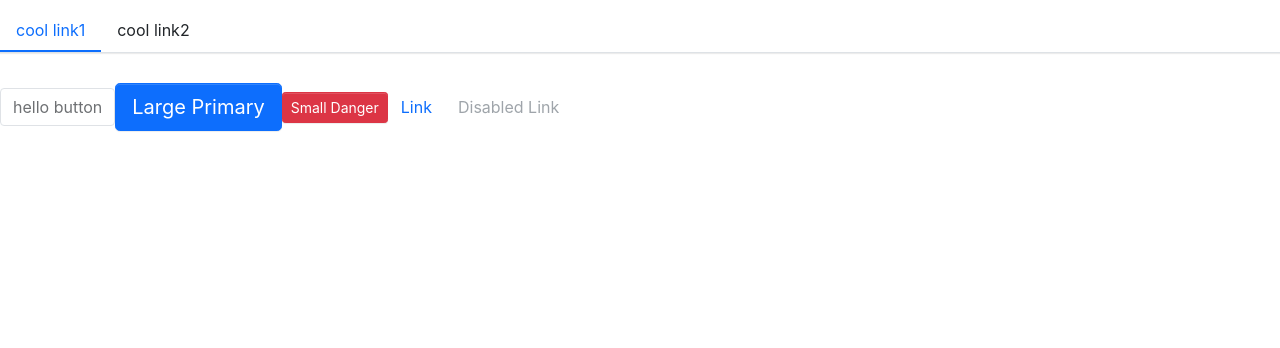
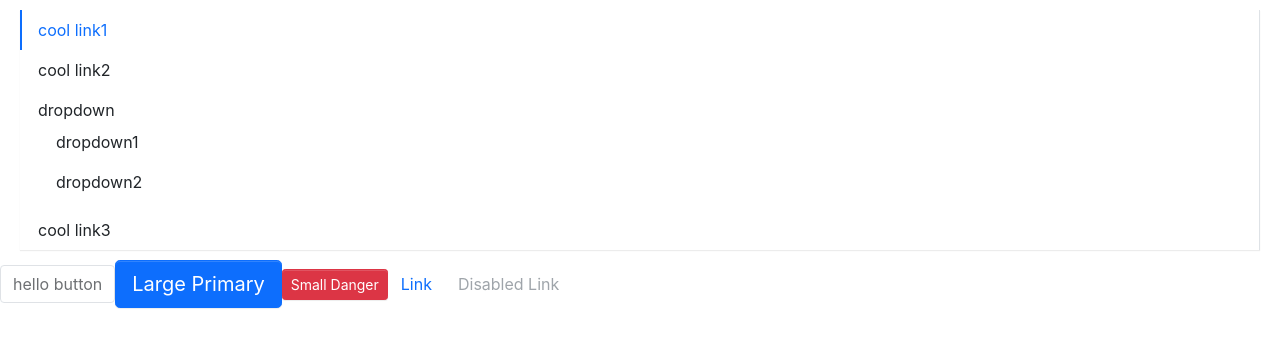
Before and after one commit to superJeff666/myComponents, a React (Create React App) app: page / in a window 1280 px wide. Shown: the top 348 px of the page. Built offline with nearby package versions, Linux system fonts and the light colour scheme.

Commit message:
完成menu所有功能和单元测试

```diff
--- a/src/App.tsx
+++ b/src/App.tsx
@@ -2,14 +2,26 @@
 import Button, { ButtonType, ButtonSize } from "./components/Button/button";
 import Menu from "./components/Menu/menu";
 import MenuItem from "./components/Menu/menuItem";
-
+import SubMenu from "./components/Menu/subMenu";
 function App() {
   return (
     <div className="App" style={{ marginTop: "10px" }}>
       <header className="App-header">
-        <Menu defaultIndex={0} onSelect={(index) => {alert(index)}}>
-          <MenuItem index={0}>cool link1</MenuItem>
-          <MenuItem index={1}>cool link2</MenuItem>
+        <Menu
+          defaultIndex="0"
+          onSelect={(index) => {
+            alert(index);
+          }}
+          mode="vertical"
+          defaultOpenSubMenus={["2"]}
+        >
+          <MenuItem>cool link1</MenuItem>
+          <MenuItem>cool link2</MenuItem>
+          <SubMenu title="dropdown">
+            <MenuItem>dropdown1</MenuItem>
+            <MenuItem>dropdown2</MenuItem>
+          </SubMenu>
+          <MenuItem>cool link3</MenuItem>
         </Menu>
         <Button disabled>hello button</Button>
         <Button
--- a/src/components/Menu/_style.scss
+++ b/src/components/Menu/_style.scss
@@ -27,6 +27,23 @@
     }
   }
 }
+.viking-submenu.menu-opened {
+  display: block;
+}
+.menu-horizontal {
+  >.menu-item {
+    border-bottom: $menu-item-active-border-width solid transparent;
+  }
+  .viking-submenu {
+    position: absolute;
+    background: $white;
+    z-index: 100;
+    top: calc(100% + 8px);
+    left: 0;
+    border: $menu-border-width solid $menu-border-color;
+    box-shadow: $submenu-box-shadow;
+  }
+}
 
 .menu-vertical {
   flex-direction: column;
@@ -42,3 +59,21 @@
     }
   }
 }
+.submenu-item {
+  position: relative;
+}
+.viking-submenu {
+  display: none;
+  list-style: none;
+  padding-left: 0;
+  white-space: nowrap;
+  .menu-item {
+    padding: $menu-item-padding-y $menu-item-padding-x;
+    cursor: pointer;
+    transition: $menu-transition;
+    color: $body-color;
+    &.is-active, &:hover {
+      color: $menu-item-active-color !important;
+    }
+  }
+}
--- a/src/components/Menu/menu.tsx
+++ b/src/components/Menu/menu.tsx
@@ -1,48 +1,79 @@
 import React, { useState, createContext } from "react";
 import classNames from "classnames";
+import { MenuItemProps } from "./menuItem";
 
 type MenuMode = "horizontal" | "vertical";
-type SelectCallBack = (selectedIndex: number) => void;
+type SelectCallBack = (selectedIndex: string) => void;
 export interface MenuProps {
-  defaultIndex?: number;
+  defaultIndex?: string;
   className?: string;
   mode?: MenuMode;
   style?: React.CSSProperties;
   onSelect?: SelectCallBack;
+  defaultOpenSubMenus?: string[];
 }
 
 interface IMenuContext {
-  index: number;
+  index: string;
   onSelect?: SelectCallBack;
+  mode?: MenuMode;
+  defaultOpenSubMenus?: string[];
 }
-export const MenuContext = createContext<IMenuContext>({ index: 0 });
+export const MenuContext = createContext<IMenuContext>({ index: "0" });
 const Menu: React.FC<MenuProps> = (props) => {
-  const { className, mode, style, children, defaultIndex, onSelect } = props;
+  const {
+    className,
+    mode,
+    style,
+    children,
+    defaultIndex,
+    onSelect,
+    defaultOpenSubMenus,
+  } = props;
   const [currentActive, setActive] = useState(defaultIndex);
 
   const classes = classNames("viking-menu", className, {
     "menu-vertical": mode === "vertical",
+    "menu-horizontal": mode !== "vertical",
   });
-  const handleClick = (index: number) => {
+  const handleClick = (index: string) => {
     setActive(index);
     if (onSelect) {
       onSelect(index);
     }
   };
   const passedContext: IMenuContext = {
-    index: currentActive ? currentActive : 0,
+    index: currentActive ? currentActive : "0",
     onSelect: handleClick,
+    mode,
+    defaultOpenSubMenus,
+  };
+  const renderChildren = () => {
+    return React.Children.map(children, (child, index) => {
+      const childElement = child as React.FunctionComponentElement<
+        MenuItemProps
+      >;
+      const { displayName } = childElement.type;
+      if (displayName === "MenuItem" || displayName === "SubMenu") {
+        return React.cloneElement(childElement, { index: index.toString() });
+      } else {
+        console.error(
+          "Warning: Menu has a child which is not a MenItem component"
+        );
+      }
+    });
   };
   return (
     <ul className={classes} style={style} data-testid="test-menu">
       <MenuContext.Provider value={passedContext}>
-        {children}
+        {renderChildren()}
       </MenuContext.Provider>
     </ul>
   );
 };
 Menu.defaultProps = {
-  defaultIndex: 0,
+  defaultIndex: "0",
   mode: "horizontal",
+  defaultOpenSubMenus: [],
 };
 export default Menu;
--- a/src/components/Menu/menuItem.tsx
+++ b/src/components/Menu/menuItem.tsx
@@ -3,7 +3,7 @@
 import { MenuContext } from "./menu";
 
 export interface MenuItemProps {
-  index: number;
+  index?: string;
   disabled?: boolean;
   className?: string;
   style?: React.CSSProperties;
@@ -16,7 +16,7 @@
     "is-active": context.index === index,
   });
   const handleClick = () => {
-    if (context.onSelect && !disabled) {
+    if (context.onSelect && !disabled && typeof index === "string") {
       context.onSelect(index);
     }
   };
@@ -26,4 +26,5 @@
     </li>
   );
 };
+MenuItem.displayName = "MenuItem";
 export default MenuItem;
--- /dev/null
+++ b/src/components/Menu/subMenu.tsx
@@ -0,0 +1,85 @@
+import React, { useContext, useState, FunctionComponentElement } from "react";
+import classNames from "classnames";
+import { MenuContext } from "./menu";
+import { MenuItemProps } from "./menuItem";
+
+export interface SubMenuProps {
+  index?: string;
+  title: string;
+  className?: string;
+}
+const SubMenu: React.FC<SubMenuProps> = ({
+  index,
+  title,
+  children,
+  className,
+}) => {
+  const context = useContext(MenuContext);
+  const openedSubMenus = context.defaultOpenSubMenus as Array<string>;
+  const isOpend =
+    index && context.mode === "vertical"
+      ? openedSubMenus.includes(index)
+      : false;
+  const [menuOpen, setOpen] = useState(isOpend);
+  const classes = classNames("menu-item submenu-item", className, {
+    "is-active": context.index === index,
+  });
+  const handleClick = (e: React.MouseEvent) => {
+    e.preventDefault();
+    setOpen(!menuOpen);
+  };
+  let timer: any;
+  const handleMouse = (e: React.MouseEvent, toggle: boolean) => {
+    clearTimeout(timer);
+    e.preventDefault();
+    timer = setTimeout(() => {
+      setOpen(toggle);
+    }, 300);
+  };
+  const clickEvents =
+    context.mode === "vertical"
+      ? {
+          onClick: handleClick,
+        }
+      : {};
+  const hoverEvents =
+    context.mode !== "vertical"
+      ? {
+          onMouseEnter: (e: React.MouseEvent) => {
+            handleMouse(e, true);
+          },
+          onMouseLeave: (e: React.MouseEvent) => {
+            handleMouse(e, false);
+          },
+        }
+      : {};
+
+  const renderChildren = () => {
+    const subMenuClasses = classNames("viking-submenu", {
+      "menu-opened": menuOpen,
+    });
+    const childComponent = React.Children.map(children, (child, i) => {
+      const childElement = child as FunctionComponentElement<MenuItemProps>;
+      if (childElement.type.displayName === "MenuItem") {
+        return React.cloneElement(childElement, {
+          index: `${index}-${i}`,
+        });
+      } else {
+        console.error(
+          "Warning: Menu has a child which is not a MenItem component"
+        );
+      }
+    });
+    return <ul className={subMenuClasses}>{childComponent}</ul>;
+  };
+  return (
+    <li key={index} className={classes} {...hoverEvents}>
+      <div className="submenu-title" {...clickEvents}>
+        {title}
+      </div>
+      {renderChildren()}
+    </li>
+  );
+};
+SubMenu.displayName = "SubMenu";
+export default SubMenu;
```
Also changed, not shown: 1 other file (tests, documents, lock files or other folders).
